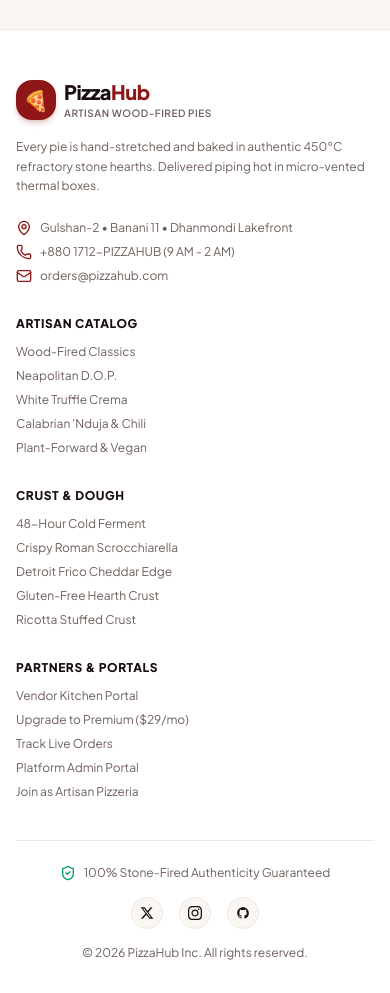
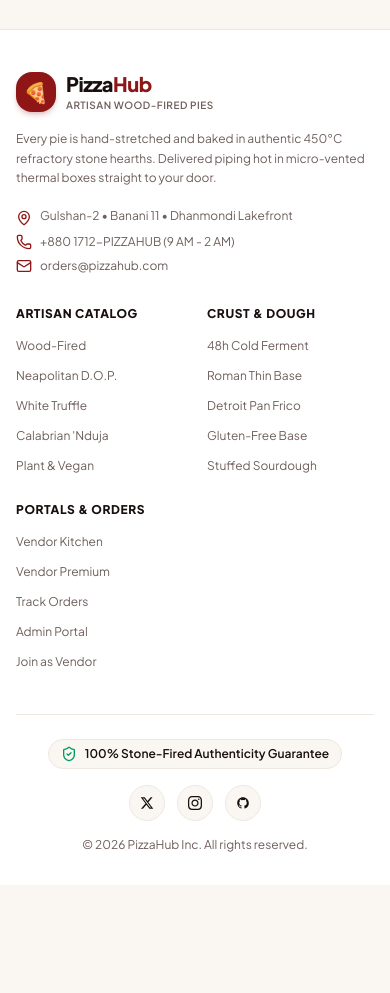
Before and after one commit to Samiha-26/pizzahub-client, a Next.js app: page / in a window 390 px wide. Shown: the part 6400-7393 px from the top of the page. After the commit the page ends 7285 px from the top, so only its background shows below. Built offline with nearby package versions, Linux system fonts and the light colour scheme.

Commit message:
made global footer fully responsive with mobile multi-column layout

```diff
--- a/src/components/shared/Footer.tsx
+++ b/src/components/shared/Footer.tsx
@@ -1,16 +1,16 @@
 import React from "react";
 import Link from "next/link";
-import { Flame, MapPin, Phone, Mail, ShieldCheck, Heart } from "lucide-react";
+import { MapPin, Phone, Mail, ShieldCheck } from "lucide-react";
 
 export default function Footer() {
   return (
-    <footer className="bg-white border-t border-[#EFE7DE] mt-16 pt-12 pb-8">
-      <div className="max-w-7xl mx-auto px-4 sm:px-6">
-        <div className="grid grid-cols-1 md:grid-cols-2 lg:grid-cols-5 gap-8 pb-10 border-b border-[#EFE7DE]">
-          <div className="lg:col-span-2 space-y-4">
-            <Link href="/" className="flex items-center gap-2">
-              <div className="w-10 h-10 rounded-2xl bg-[#8E1616] flex items-center justify-center text-white shadow-md shadow-[#8E1616]/20">
-                <span className="text-xl">🍕</span>
+    <footer className="bg-white border-t border-[#EFE7DE] mt-16 pt-10 sm:pt-14 pb-8">
+      <div className="max-w-7xl mx-auto px-4 sm:px-6 lg:px-8">
+        <div className="grid grid-cols-1 lg:grid-cols-12 gap-8 lg:gap-10 pb-10 border-b border-[#EFE7DE]">
+          <div className="lg:col-span-5 space-y-4">
+            <Link href="/" className="inline-flex items-center gap-2.5">
+              <div className="w-10 h-10 rounded-2xl bg-[#8E1616] flex items-center justify-center text-white shadow-md shadow-[#8E1616]/20 shrink-0">
+                <span className="text-xl leading-none">🍕</span>
               </div>
               <div className="flex flex-col">
                 <span className="text-xl font-black tracking-tight text-[#190F0E]">
@@ -22,13 +22,13 @@ export default function Footer() {
               </div>
             </Link>
 
-            <p className="text-xs sm:text-sm text-[#6E5F5B] max-w-sm leading-relaxed">
-              Every pie is hand-stretched and baked in authentic 450°C refractory stone hearths. Delivered piping hot in micro-vented thermal boxes.
+            <p className="text-xs sm:text-sm text-[#6E5F5B] max-w-md leading-relaxed">
+              Every pie is hand-stretched and baked in authentic 450°C refractory stone hearths. Delivered piping hot in micro-vented thermal boxes straight to your door.
             </p>
 
-            <div className="space-y-2 text-xs text-[#6E5F5B] pt-2">
-              <div className="flex items-center gap-2">
-                <MapPin className="w-4 h-4 text-[#8E1616] shrink-0" />
+            <div className="space-y-2 text-xs text-[#6E5F5B] pt-1">
+              <div className="flex items-start gap-2">
+                <MapPin className="w-4 h-4 text-[#8E1616] shrink-0 mt-0.5" />
                 <span>Gulshan-2 • Banani 11 • Dhanmondi Lakefront</span>
               </div>
               <div className="flex items-center gap-2">
@@ -42,34 +42,35 @@ export default function Footer() {
             </div>
           </div>
 
+          <div className="lg:col-span-7 grid grid-cols-2 sm:grid-cols-3 gap-6 sm:gap-8">
             <div className="space-y-3">
               <h4 className="text-xs font-black uppercase tracking-wider text-[#190F0E]">
                 Artisan Catalog
               </h4>
-            <ul className="space-y-2 text-xs text-[#6E5F5B]">
+              <ul className="space-y-1.5 text-xs text-[#6E5F5B]">
                 <li>
-                <Link href="/menu?category=Wood-Fired" className="hover:text-[#8E1616] transition-colors">
-                  Wood-Fired Classics
+                  <Link href="/menu?category=Wood-Fired" className="py-1 inline-block hover:text-[#8E1616] transition-colors">
+                    Wood-Fired
                   </Link>
                 </li>
                 <li>
-                <Link href="/menu?category=Classic+Italian" className="hover:text-[#8E1616] transition-colors">
+                  <Link href="/menu?category=Classic+Italian" className="py-1 inline-block hover:text-[#8E1616] transition-colors">
                     Neapolitan D.O.P.
                   </Link>
                 </li>
                 <li>
-                <Link href="/menu?category=White+Base" className="hover:text-[#8E1616] transition-colors">
-                  White Truffle Crema
+                  <Link href="/menu?category=White+Base" className="py-1 inline-block hover:text-[#8E1616] transition-colors">
+                    White Truffle
                   </Link>
                 </li>
                 <li>
-                <Link href="/menu?category=Spicy+%26+Fiery" className="hover:text-[#8E1616] transition-colors">
-                  Calabrian 'Nduja & Chili
+                  <Link href="/menu?category=Spicy+%26+Fiery" className="py-1 inline-block hover:text-[#8E1616] transition-colors">
+                    Calabrian 'Nduja
                   </Link>
                 </li>
                 <li>
-                <Link href="/menu?category=Vegetarian+%26+Plant" className="hover:text-[#8E1616] transition-colors">
-                  Plant-Forward &amp; Vegan
+                  <Link href="/menu?category=Vegetarian+%26+Plant" className="py-1 inline-block hover:text-[#8E1616] transition-colors">
+                    Plant &amp; Vegan
                   </Link>
                 </li>
               </ul>
@@ -79,81 +80,82 @@ export default function Footer() {
               <h4 className="text-xs font-black uppercase tracking-wider text-[#190F0E]">
                 Crust &amp; Dough
               </h4>
-            <ul className="space-y-2 text-xs text-[#6E5F5B]">
+              <ul className="space-y-1.5 text-xs text-[#6E5F5B]">
                 <li>
-                <Link href="/menu?crust=Neapolitan+48h" className="hover:text-[#8E1616] transition-colors">
-                  48-Hour Cold Ferment
+                  <Link href="/menu?crust=Neapolitan+48h" className="py-1 inline-block hover:text-[#8E1616] transition-colors">
+                    48h Cold Ferment
                   </Link>
                 </li>
                 <li>
-                <Link href="/menu?crust=Roman+Thin+Crust" className="hover:text-[#8E1616] transition-colors">
-                  Crispy Roman Scrocchiarella
+                  <Link href="/menu?crust=Roman+Thin+Crust" className="py-1 inline-block hover:text-[#8E1616] transition-colors">
+                    Roman Thin Base
                   </Link>
                 </li>
                 <li>
-                <Link href="/menu?crust=Detroit+Pan" className="hover:text-[#8E1616] transition-colors">
-                  Detroit Frico Cheddar Edge
+                  <Link href="/menu?crust=Detroit+Pan" className="py-1 inline-block hover:text-[#8E1616] transition-colors">
+                    Detroit Pan Frico
                   </Link>
                 </li>
                 <li>
-                <Link href="/menu?crust=Gluten-Free+Cauliflower" className="hover:text-[#8E1616] transition-colors">
-                  Gluten-Free Hearth Crust
+                  <Link href="/menu?crust=Gluten-Free+Cauliflower" className="py-1 inline-block hover:text-[#8E1616] transition-colors">
+                    Gluten-Free Base
                   </Link>
                 </li>
                 <li>
-                <Link href="/menu?crust=Sourdough+Stuffed" className="hover:text-[#8E1616] transition-colors">
-                  Ricotta Stuffed Crust
+                  <Link href="/menu?crust=Sourdough+Stuffed" className="py-1 inline-block hover:text-[#8E1616] transition-colors">
+                    Stuffed Sourdough
                   </Link>
                 </li>
               </ul>
             </div>
 
-          <div className="space-y-3">
+            <div className="col-span-2 sm:col-span-1 space-y-3">
               <h4 className="text-xs font-black uppercase tracking-wider text-[#190F0E]">
-              Partners &amp; Portals
+                Portals &amp; Orders
               </h4>
-            <ul className="space-y-2 text-xs text-[#6E5F5B]">
+              <ul className="space-y-1.5 text-xs text-[#6E5F5B]">
                 <li>
-                <Link href="/vendor/dashboard" className="hover:text-[#8E1616] transition-colors">
-                  Vendor Kitchen Portal
+                  <Link href="/vendor/dashboard" className="py-1 inline-block hover:text-[#8E1616] transition-colors">
+                    Vendor Kitchen
                   </Link>
                 </li>
                 <li>
-                <Link href="/vendor/upgrade" className="hover:text-[#8E1616] transition-colors">
-                  Upgrade to Premium ($29/mo)
+                  <Link href="/vendor/upgrade" className="py-1 inline-block hover:text-[#8E1616] transition-colors">
+                    Vendor Premium
                   </Link>
                 </li>
                 <li>
-                <Link href="/orders" className="hover:text-[#8E1616] transition-colors">
-                  Track Live Orders
+                  <Link href="/orders" className="py-1 inline-block hover:text-[#8E1616] transition-colors">
+                    Track Orders
                   </Link>
                 </li>
                 <li>
-                <Link href="/admin/dashboard" className="hover:text-[#8E1616] transition-colors">
-                  Platform Admin Portal
+                  <Link href="/admin/dashboard" className="py-1 inline-block hover:text-[#8E1616] transition-colors">
+                    Admin Portal
                   </Link>
                 </li>
                 <li>
-                <Link href="/signup" className="hover:text-[#8E1616] transition-colors">
-                  Join as Artisan Pizzeria
+                  <Link href="/signup" className="py-1 inline-block hover:text-[#8E1616] transition-colors">
+                    Join as Vendor
                   </Link>
                 </li>
               </ul>
             </div>
           </div>
-
-        <div className="pt-6 flex flex-col sm:flex-row items-center justify-between gap-4 text-xs text-[#6E5F5B]">
-          <div className="flex items-center gap-2">
-            <ShieldCheck className="w-4 h-4 text-emerald-600" />
-            <span>100% Stone-Fired Authenticity Guaranteed</span>
         </div>
 
-          <div className="flex items-center gap-4">
+        <div className="pt-6 flex flex-col md:flex-row items-center justify-between gap-4 text-xs text-[#6E5F5B]">
+          <div className="inline-flex items-center gap-2 bg-[#FAF7F2] border border-[#EFE7DE] px-3 py-1.5 rounded-full">
+            <ShieldCheck className="w-4 h-4 text-emerald-600 shrink-0" />
+            <span className="font-semibold text-[#190F0E]">100% Stone-Fired Authenticity Guarantee</span>
+          </div>
+
+          <div className="flex items-center gap-3">
             <a
               href="https://x.com"
               target="_blank"
               rel="noopener noreferrer"
-              className="w-8 h-8 rounded-full bg-[#FAF7F2] border border-[#EFE7DE] flex items-center justify-center hover:bg-[#8E1616] hover:text-white transition-all text-[#190F0E]"
+              className="w-9 h-9 rounded-full bg-[#FAF7F2] border border-[#EFE7DE] flex items-center justify-center hover:bg-[#8E1616] hover:text-white transition-all text-[#190F0E]"
               aria-label="X (formerly Twitter)"
             >
               <svg className="w-3.5 h-3.5 fill-current" viewBox="0 0 24 24">
@@ -164,7 +166,7 @@ export default function Footer() {
               href="https://instagram.com"
               target="_blank"
               rel="noopener noreferrer"
-              className="w-8 h-8 rounded-full bg-[#FAF7F2] border border-[#EFE7DE] flex items-center justify-center hover:bg-[#8E1616] hover:text-white transition-all text-[#190F0E]"
+              className="w-9 h-9 rounded-full bg-[#FAF7F2] border border-[#EFE7DE] flex items-center justify-center hover:bg-[#8E1616] hover:text-white transition-all text-[#190F0E]"
               aria-label="Instagram"
             >
               <svg className="w-3.5 h-3.5 fill-current" viewBox="0 0 24 24">
@@ -175,7 +177,7 @@ export default function Footer() {
               href="https://github.com"
               target="_blank"
               rel="noopener noreferrer"
-              className="w-8 h-8 rounded-full bg-[#FAF7F2] border border-[#EFE7DE] flex items-center justify-center hover:bg-[#8E1616] hover:text-white transition-all text-[#190F0E]"
+              className="w-9 h-9 rounded-full bg-[#FAF7F2] border border-[#EFE7DE] flex items-center justify-center hover:bg-[#8E1616] hover:text-white transition-all text-[#190F0E]"
               aria-label="GitHub"
             >
               <svg className="w-3.5 h-3.5 fill-current" viewBox="0 0 24 24">
@@ -184,7 +186,7 @@ export default function Footer() {
             </a>
           </div>
 
-          <div>
+          <div className="text-center md:text-right">
             &copy; {new Date().getFullYear()} PizzaHub Inc. All rights reserved.
           </div>
         </div>
```
Lines whose indentation alone changed are shown as unchanged.
